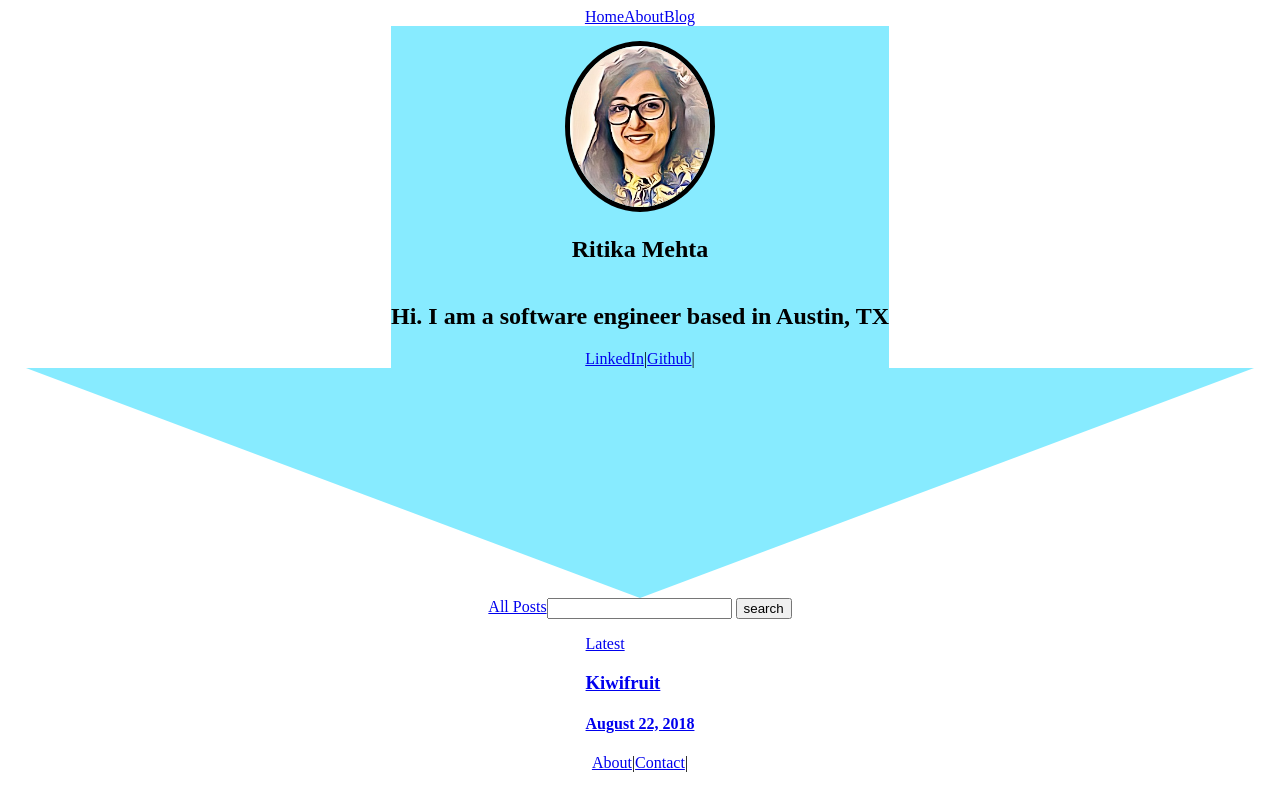
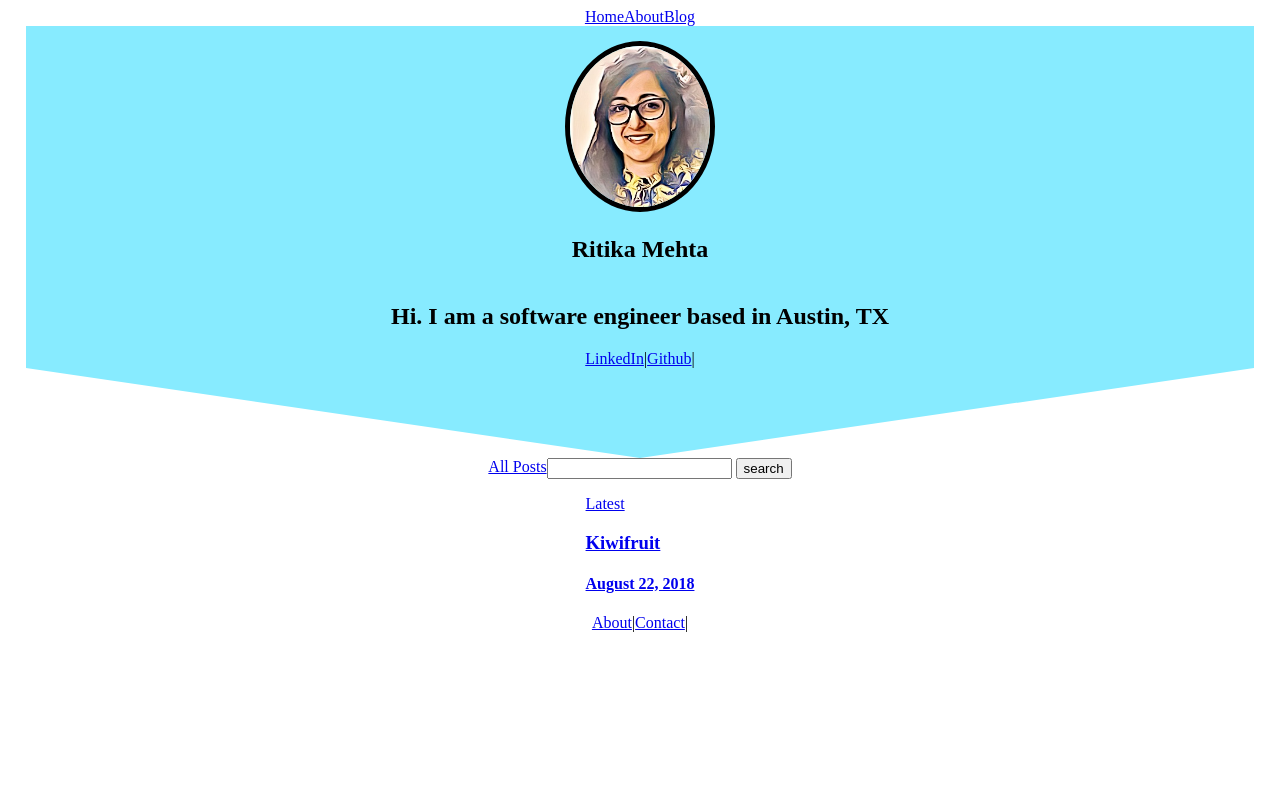
Before and after one commit to mehtarit/Folio, a Jekyll site: the page built from index.html, in a window 1280 px wide. Shown: the top 811 px of the page. Built offline with Jekyll 4.4.1, drawn with Linux system fonts in a browser that asks for light colours.

Commit message:
Add some enhancements to home polygon

```diff
--- a/_sass/shapes.scss
+++ b/_sass/shapes.scss
@@ -7,5 +7,5 @@ $primary-color: rgb(135,235,255);
 .traingle-bottom {
     border-left: solid 48vw transparent;
     border-right: solid 48vw transparent;
-    border-top: solid 18vw $primary-color;
+    border-top: solid 10vh $primary-color;
 }
--- a/assets/css/home.scss
+++ b/assets/css/home.scss
@@ -6,6 +6,7 @@
 #home-hero {
     @extend %centered;
     background-color: $primary-color;
+    width: 96vw;
 }
 
 #home-logo > img {
```
